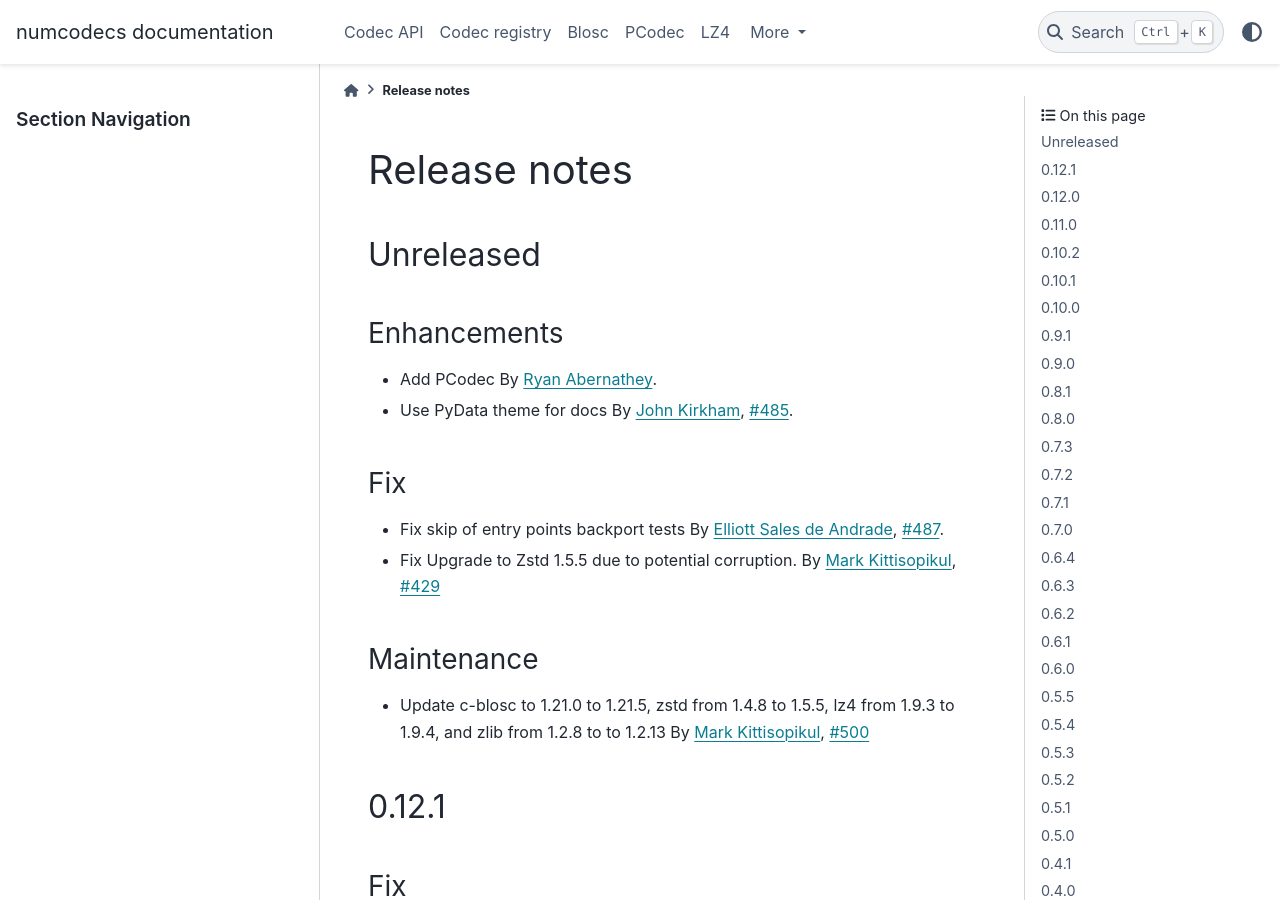
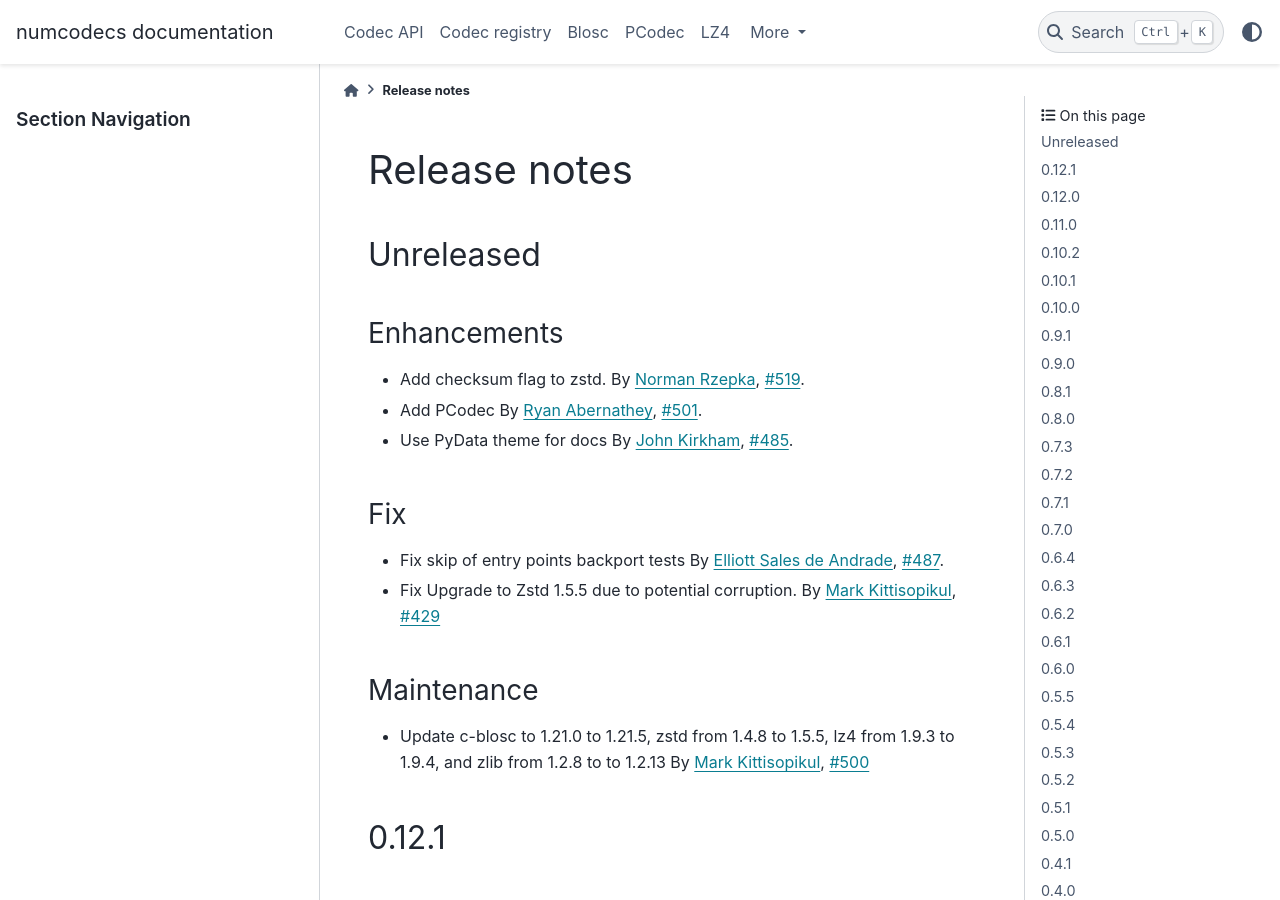
Before and after one commit to zarr-developers/numcodecs, a Sphinx documentation site: the page built from docs/release.rst, in a window 1280 px wide and 900 px high. Built offline with Sphinx 7.4.7 and the PyData theme 0.15.4, drawn with Linux system fonts in a browser that asks for light colours; the version number could not be read and is left out.

Commit message:
adds release notes

```diff
--- a/docs/release.rst
+++ b/docs/release.rst
@@ -13,9 +13,10 @@ Unreleased
 
 Enhancements
 ~~~~~~~~~~~~
-
+* Add checksum flag to zstd.
+  By :user:`Norman Rzepka <normanrz>`, :issue:`519`.
 * Add PCodec
-  By :user:`Ryan Abernathey <rabernat>`.
+  By :user:`Ryan Abernathey <rabernat>`, :issue:`501`.
 * Use PyData theme for docs
   By :user:`John Kirkham <jakirkham>`, :issue:`485`.
 
```
